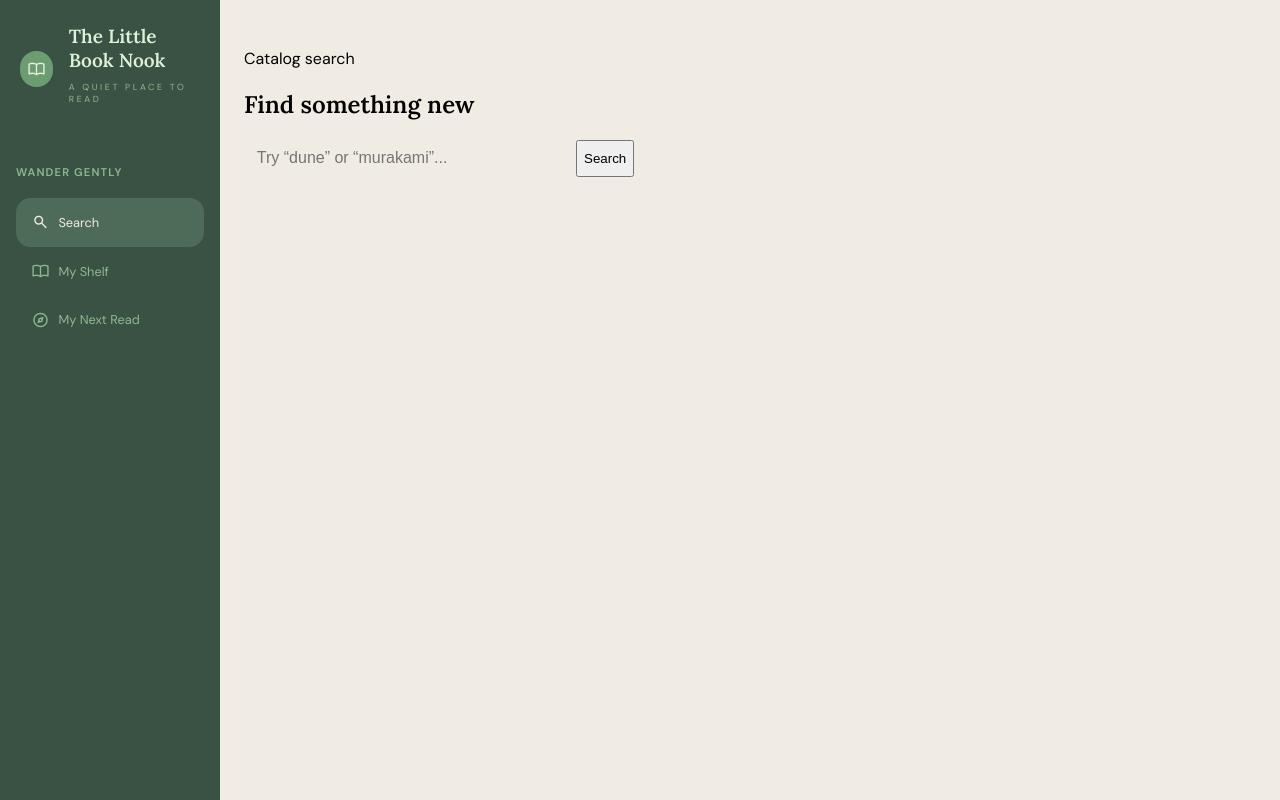
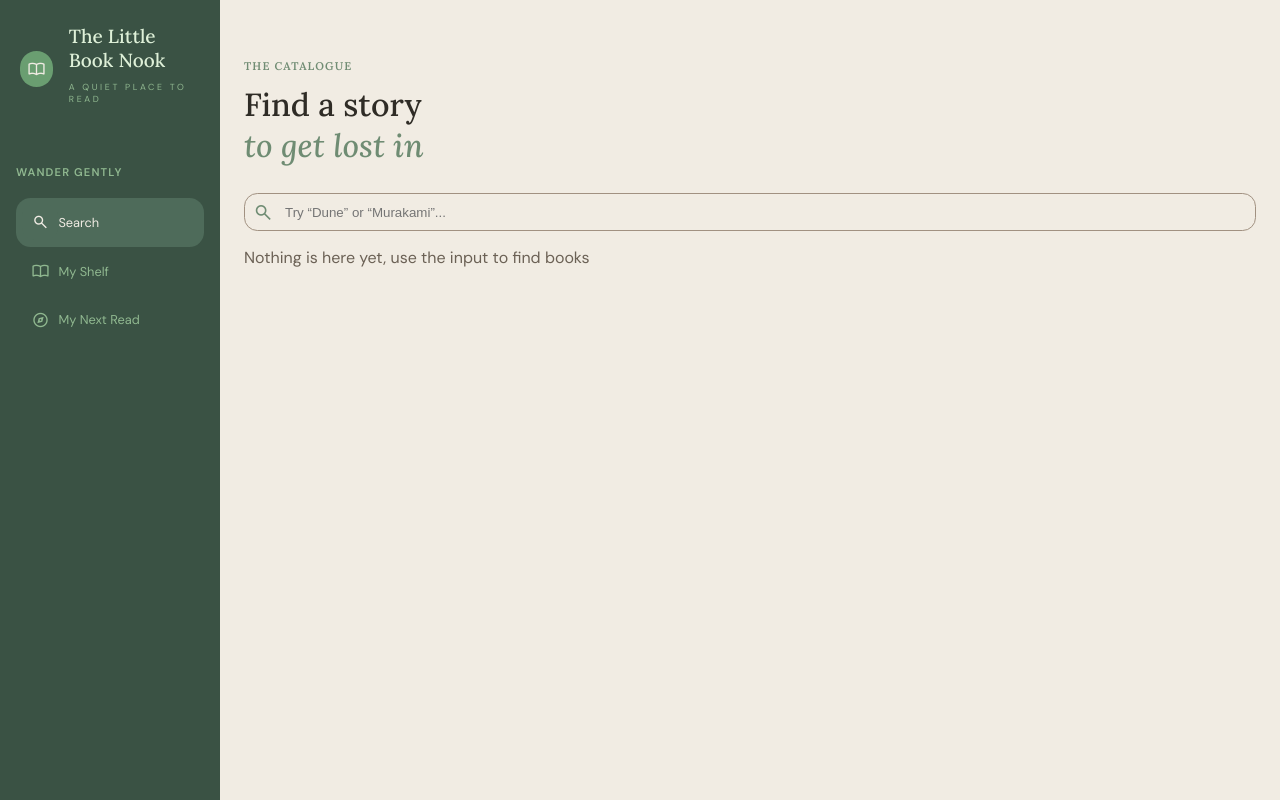
Before and after one commit to Elga-de-Klerk/Your-next-read, a Vue app in the folder vue-frontend/: page /search in a window 1280 px wide. Built offline with nearby package versions, Linux system fonts and the light colour scheme.

Commit message:
Fix and align page headers

```diff
--- a/vue-frontend/src/App.scss
+++ b/vue-frontend/src/App.scss
@@ -8,7 +8,7 @@ main {
 @media (max-width: 700px) {
   main {
     margin-left: 0;
-    padding-top: 5rem;
+    padding-top: 6.5rem;
     padding-bottom: 5.5rem;
   }
 }
--- a/vue-frontend/src/components/NavBar/NavBar.scss
+++ b/vue-frontend/src/components/NavBar/NavBar.scss
@@ -123,6 +123,7 @@ $active-text-color: #f1ece4;
     width: 100%;
     padding: 1rem 1.25rem;
     background: $background-color;
+    z-index: 1;
 
     p { display: none }
 
@@ -136,6 +137,7 @@ $active-text-color: #f1ece4;
     bottom: 0;
     width: 100%;
     background: $background-color;
+    z-index: 1;
 
     p { display: none }
 
--- a/vue-frontend/src/style.scss
+++ b/vue-frontend/src/style.scss
@@ -10,8 +10,28 @@ body {
   margin: 0;
   font-family: 'DM Sans', sans-serif;
   background-color: #f1ece3;
+  color: #6b6155;
 }
 
 h1, h2, h3 {
   font-family: 'Lora', Georgia, serif;
+  font-weight: 100;
+  color: #2f2c26;
 }
+
+h2 {
+  font-size: 2em;
+  margin-top: .2em;
+
+  em {
+    color: #6f8c73
+  }
+}
+
+h3 {
+  text-transform: uppercase;
+  color: #708c73;
+  font-weight: 600;
+  letter-spacing: 0.1em;
+  font-size: .7em;
+}
--- a/vue-frontend/src/views/NextReadView/NextReadView.scss
+++ b/vue-frontend/src/views/NextReadView/NextReadView.scss
@@ -1,40 +1 @@
-.pocket {
-  overflow: hidden;
-}
-
-button {
-  margin-bottom: 1.25rem;
-}
-
-.card {
-  background: var(--paper);
-  border: 1px solid var(--ink);
-  border-radius: 2px;
-  padding: 1.25rem 1.5rem;
-  transform: translateY(-16px);
-  opacity: 0;
-  transition: transform 0.35s ease, opacity 0.35s ease;
-  position: relative;
-
-  &--out {
-    transform: translateY(0);
-    opacity: 1;
-  }
-
-  h3 {
-    font-size: 1.4rem;
-    margin-bottom: 0.2rem;
-    padding-right: 5.5rem;
-  }
-
-  &__desc {
-    font-size: 0.9rem;
-    line-height: 1.5;
-    margin-top: 0.75rem;
-  }
-}
-
-.error {
-  font-size: 0.85rem;
-  color: var(--wine);
-}
+@use "../../style.scss";
--- a/vue-frontend/src/views/NextReadView/NextReadView.vue
+++ b/vue-frontend/src/views/NextReadView/NextReadView.vue
@@ -26,7 +26,7 @@ async function handleFindNextRead() {
 
 <template>
   <section class="pocket">
-    <span class="title">Random draw</span>
+    <h3>Random draw</h3>
     <h2>Find my next read</h2>
     <button @click="handleFindNextRead" :disabled="loading">
       {{ loading ? 'Shuffling…' : 'Pick for me' }}
--- a/vue-frontend/src/views/SearchView/SearchView.scss
+++ b/vue-frontend/src/views/SearchView/SearchView.scss
@@ -1,24 +1,34 @@
-form {
+@use "../../style.scss";
+
+$input-accent-color: #6f8c73;
+$input-color: #a19181;
+
+.search-icon {
+  position: absolute;
+  padding: .65em;
+  background: none;
+  border: none;
+  cursor: pointer;
   display: flex;
-  gap: 0.75rem;
-  margin-bottom: 1rem;
+  align-items: center;
 
-  input {
-    font-size: 1rem;
-    padding: 0.6rem 0.8rem;
-    border: 1px solid var(--ink);
-    background: var(--paper);
-    border-radius: 2px;
-    width: 100%;
-    max-width: 320px;
-
-    &:focus {
-      outline: 2px solid var(--wine);
-      outline-offset: 1px;
-    }
+  span {
+    font-size: 21px;
+    color: $input-accent-color;
   }
 }
-.error {
-  font-size: 0.85rem;
-  color: var(--wine);
+
+input {
+  padding: .8em 1em .8em 3em;
+  border: 1px solid $input-color;
+  border-radius: 1em;
+  background: none;
+  width: 100%;
+  color: $input-color !important;
+
+  &:focus {
+    border: 1px solid $input-accent-color;
+    outline: none;
+    box-shadow: none;
+  }
 }
--- a/vue-frontend/src/views/SearchView/SearchView.vue
+++ b/vue-frontend/src/views/SearchView/SearchView.vue
@@ -33,14 +33,20 @@ async function handleAdd(book: Book) {
 
 <template>
   <section>
-    <span class="title">Catalog search</span>
-    <h2>Find something new</h2>
-    <form @submit.prevent="handleSearch">
-      <input v-model="query" placeholder="Try “dune” or “murakami”..." />
-      <button type="submit" :disabled="loading">{{ loading ? 'Searching…' : 'Search' }}</button>
+    <h3>The Catalogue</h3>
+    <h2>Find a story <br/><em>to get lost in</em></h2>
+
+    <form @submit.prevent="handleSearch" class="search-form">
+      <button type="submit" class="search-icon" :disabled="loading" aria-label="Search">
+        <span class="material-symbols-outlined">
+          {{ loading ? 'hourglass_empty' : 'search' }}
+        </span>
+      </button>
+      <input v-model="query" placeholder="Try “Dune” or “Murakami”..." />
     </form>
 
-    <p v-if="error" class="error">{{ error }}</p>
+    <p v-if="!error && !results.length">Nothing is here yet, use the input to find books</p>
+    <p v-if="error" class="error">Something went wrong, try again later</p>
 
     <div class="grid" v-if="results.length">
       <BookItem
--- a/vue-frontend/src/views/TbrView/TbrView.scss
+++ b/vue-frontend/src/views/TbrView/TbrView.scss
@@ -1,4 +1 @@
-.empty {
-  font-size: 0.85rem;
-  color: var(--gold);
-}
+@use "../../style.scss";
--- a/vue-frontend/src/views/TbrView/TbrView.vue
+++ b/vue-frontend/src/views/TbrView/TbrView.vue
@@ -23,8 +23,9 @@ onMounted(load);
 
 <template>
   <section>
-    <span class="title">Reading queue</span>
+    <h3>Reading queue</h3>
     <h2>Your TBR shelf</h2>
+
     <p v-if="loading">Loading…</p>
     <p v-else-if="!books.length" class="empty">Empty shelf. Search above and add something.</p>
     <div class="grid" v-else>
```
